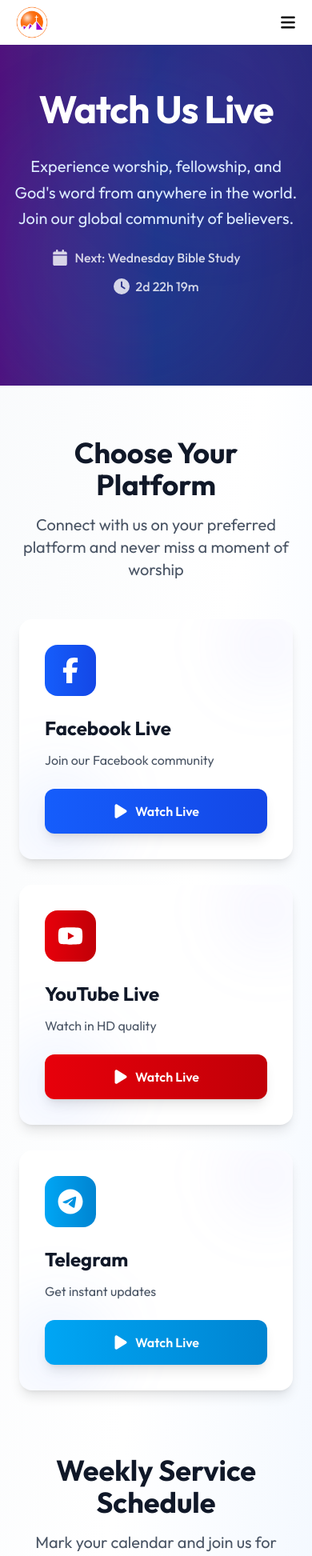
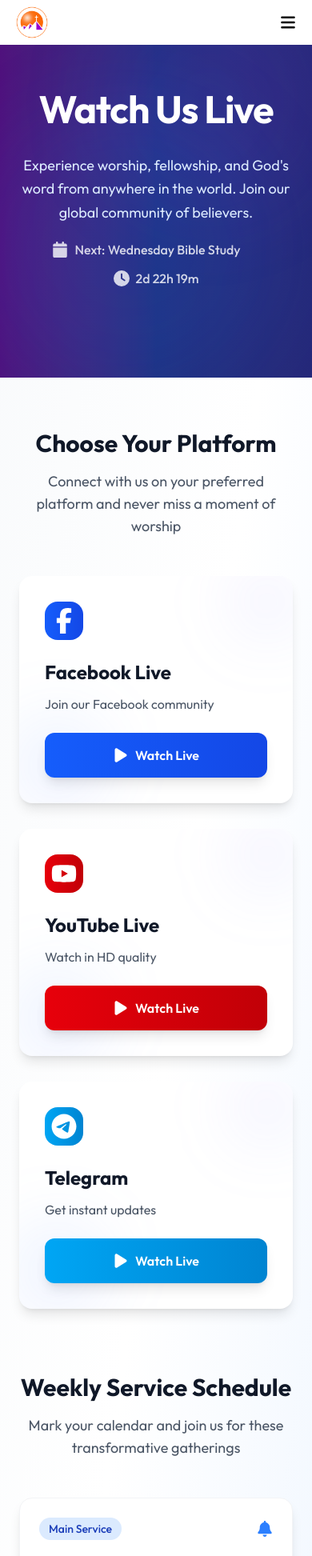
Before and after one commit to oluwaseyipd/hgbcinfluencers, a React (Vite) app: page /hgbcinfluencers/watch-live in a window 390 px wide. Shown: the top 1945 px of the page at 80% size. Built offline with nearby package versions, Linux system fonts and the light colour scheme.

Commit message:
Added REsponsiveness

```diff
--- a/src/pages/SpecialEvents.jsx
+++ b/src/pages/SpecialEvents.jsx
@@ -185,7 +185,7 @@ const SpecialEvents = () => {
               Special Events
             </h1>
 
-            <p className="text-xl md:text-2xl text-blue-100 mb-12 max-w-4xl mx-auto leading-relaxed">
+            <p className="text-lg md:text-2xl text-blue-100 mb-12 max-w-4xl mx-auto leading-relaxed">
               Transformative gatherings that inspire, connect, and empower young minds
             </p>
 
@@ -212,7 +212,7 @@ const SpecialEvents = () => {
         {/* Featured Events Carousel */}
         {featuredEvents.length > 0 && (
           <div className="mb-16">
-            <h2 className="text-4xl font-bold text-gray-900 mb-8 text-center">Featured Events</h2>
+            <h2 className="text-3xl md:text-4xl font-bold text-gray-900 mb-8 text-center">Featured Events</h2>
             <div className="grid md:grid-cols-2 lg:grid-cols-3 gap-8">
               {featuredEvents.map((event) => {
                 const colors = colorMap[event.color];
@@ -372,7 +372,7 @@ const SpecialEvents = () => {
 
         {/* All Events Grid */}
         <div className="mb-16">
-          <h2 className="text-4xl font-bold text-gray-900 mb-8 text-center">All Events</h2>
+          <h2 className="text-3xl md:text-4xl font-bold text-gray-900 mb-8 text-center">All Events</h2>
 
                                 {/* Desktop FIlter Functionality */}
                       <div className="hidden md:flex flex-wrap items-center justify-between gap-4 mb-8">
--- a/src/pages/WatchLive.jsx
+++ b/src/pages/WatchLive.jsx
@@ -158,7 +158,7 @@ const WatchLive = () => {
               Watch Us Live
             </h1>
 
-            <p className="text-xl md:text-2xl text-blue-100 mb-5 max-w-3xl mx-auto leading-relaxed">
+            <p className="text-lg md:text-2xl text-blue-100 mb-5 max-w-3xl mx-auto leading-relaxed">
               Experience worship, fellowship, and God's word from anywhere in the world.
               Join our global community of believers.
             </p>
@@ -186,8 +186,8 @@ const WatchLive = () => {
         {/* Live Stream Platforms */}
         <div className="mb-20">
           <div className="text-center mb-12">
-            <h2 className="text-4xl font-bold text-gray-900 mb-4">Choose Your Platform</h2>
-            <p className="text-xl text-gray-600 max-w-2xl mx-auto">
+            <h2 className="text-3xl md:text-4xl font-bold text-gray-900 mb-4">Choose Your Platform</h2>
+            <p className="text-lg md:text-xl text-gray-600 max-w-2xl mx-auto">
               Connect with us on your preferred platform and never miss a moment of worship
             </p>
           </div>
@@ -206,7 +206,7 @@ const WatchLive = () => {
                   <div className="absolute inset-0 bg-gradient-to-br opacity-0 group-hover:opacity-5 transition-opacity duration-500"></div>
 
                   <div className="relative z-10">
-                    <div className={`w-16 h-16 rounded-2xl bg-gradient-to-r ${platform.color} flex items-center justify-center mb-6 group-hover:scale-110 transition-transform duration-300`}>
+                    <div className={`w-12 lg:w-16 h-12 lg:h-16 rounded-2xl bg-gradient-to-r ${platform.color} flex items-center justify-center mb-6 group-hover:scale-110 transition-transform duration-300`}>
                       <IconComponent className="w-8 h-8 text-white" />
                     </div>
 
@@ -236,8 +236,8 @@ const WatchLive = () => {
         {/* Service Schedule */}
         <div className="mb-20">
           <div className="text-center mb-12">
-            <h2 className="text-4xl font-bold text-gray-900 mb-4">Weekly Service Schedule</h2>
-            <p className="text-xl text-gray-600 max-w-2xl mx-auto">
+            <h2 className="text-3xl md:text-4xl font-bold text-gray-900 mb-4">Weekly Service Schedule</h2>
+            <p className="text-lg md:text-xl text-gray-600 max-w-2xl mx-auto">
               Mark your calendar and join us for these transformative gatherings
             </p>
           </div>
```
